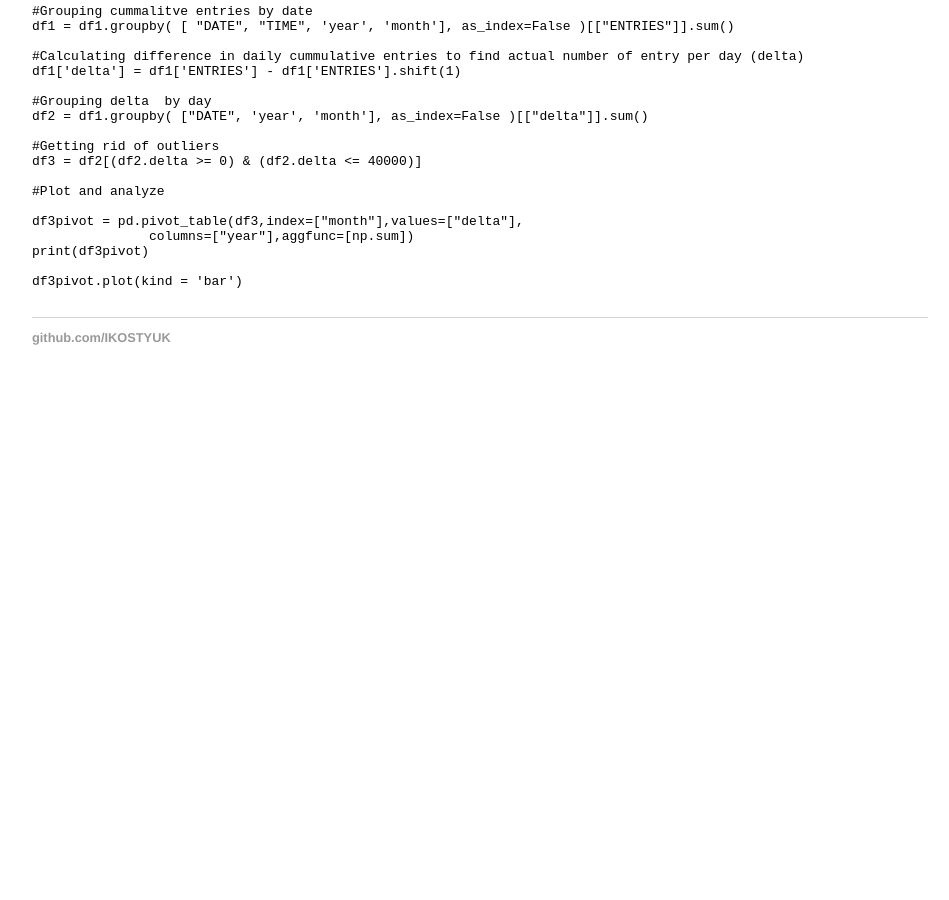
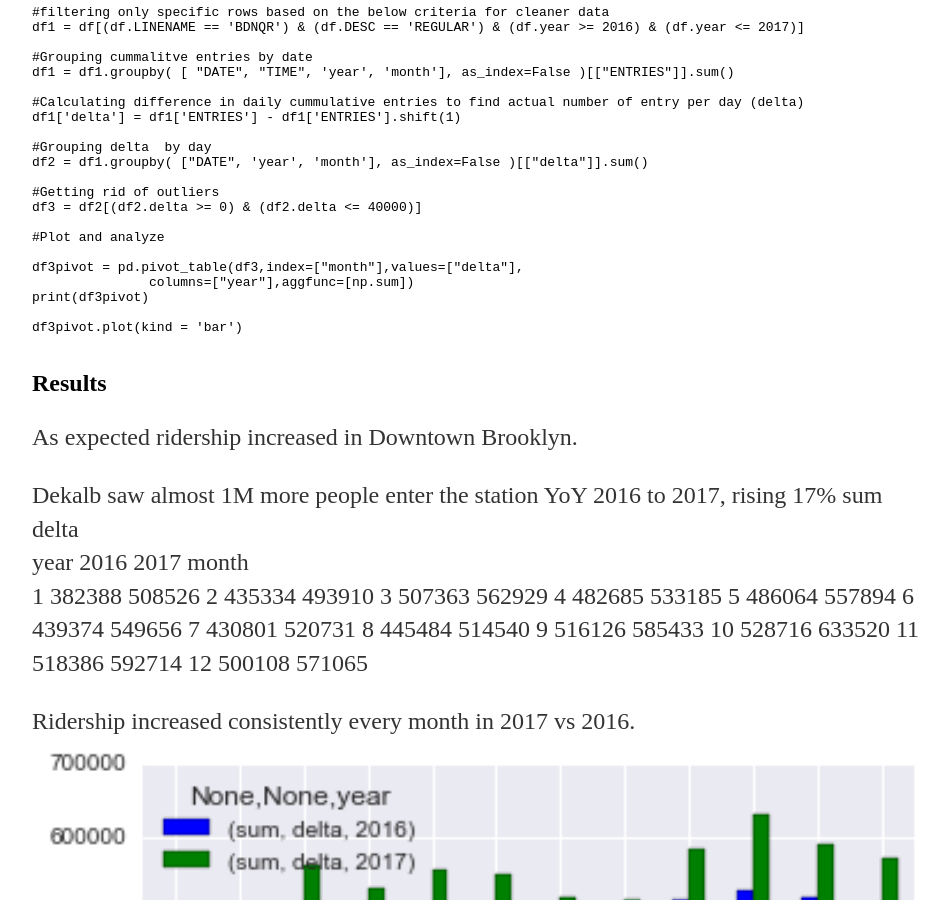
Before and after one commit to IKOSTYUK/ikostyuk.github.io, a Jekyll site: the page built from _posts/2018-03-16-MTA-Analysis.md, in a window 1280 px wide and 900 px high, scrolled down 1947 px. Shown: the whole window, without its empty margins (160-1109 px from the left). Built offline with Jekyll 4.4.1, drawn with Linux system fonts in a browser that asks for light colours; our own code applies the rules of GitHub Pages for plain Markdown files; before the commit the page ends 2352 px from its top, so only the background shows below that.

Commit message:
Update 2018-03-16-MTA-Analysis.md

````diff
--- a/_posts/2018-03-16-MTA-Analysis.md
+++ b/_posts/2018-03-16-MTA-Analysis.md
@@ -97,3 +99,28 @@ print(df3pivot)
 df3pivot.plot(kind = 'bar')
 
 ```
+
+## Results
+
+As expected ridership increased in Downtown Brooklyn.
+
+Dekalb saw almost 1M more people enter the station YoY 2016 to 2017, rising 17%
+          sum
+        delta
+year     2016    2017
+month
+1      382388  508526
+2      435334  493910
+3      507363  562929
+4      482685  533185
+5      486064  557894
+6      439374  549656
+7      430801  520731
+8      445484  514540
+9      516126  585433
+10     528716  633520
+11     518386  592714
+12     500108  571065
+
+Ridership increased consistently every month in 2017 vs 2016.
+<img src="/img/dekalb.png" height="100%" width="100%" class="inline"/>
````
Also changed, not shown: other parts of _posts/2018-03-16-MTA-Analysis.md (+2 -0 lines).
